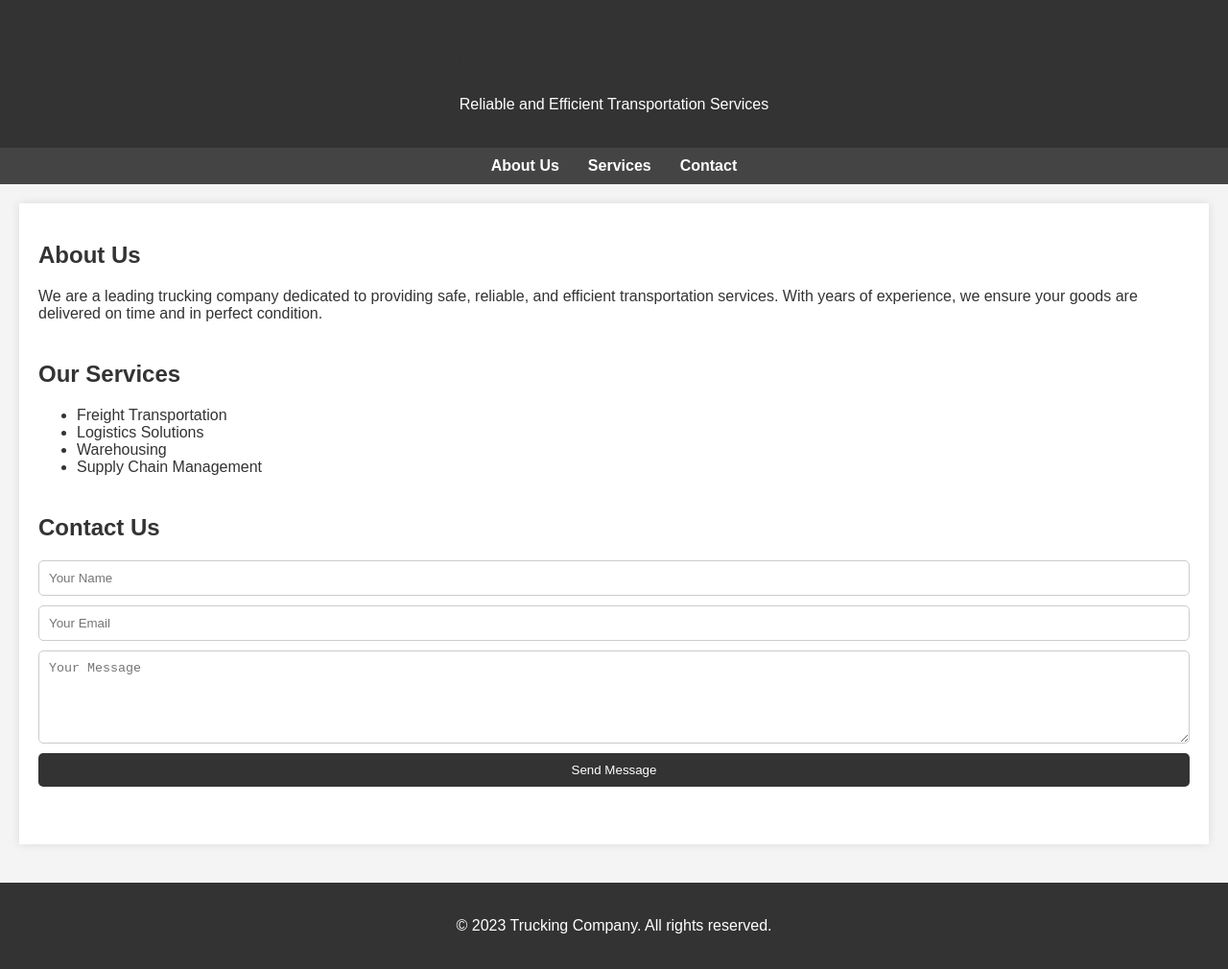
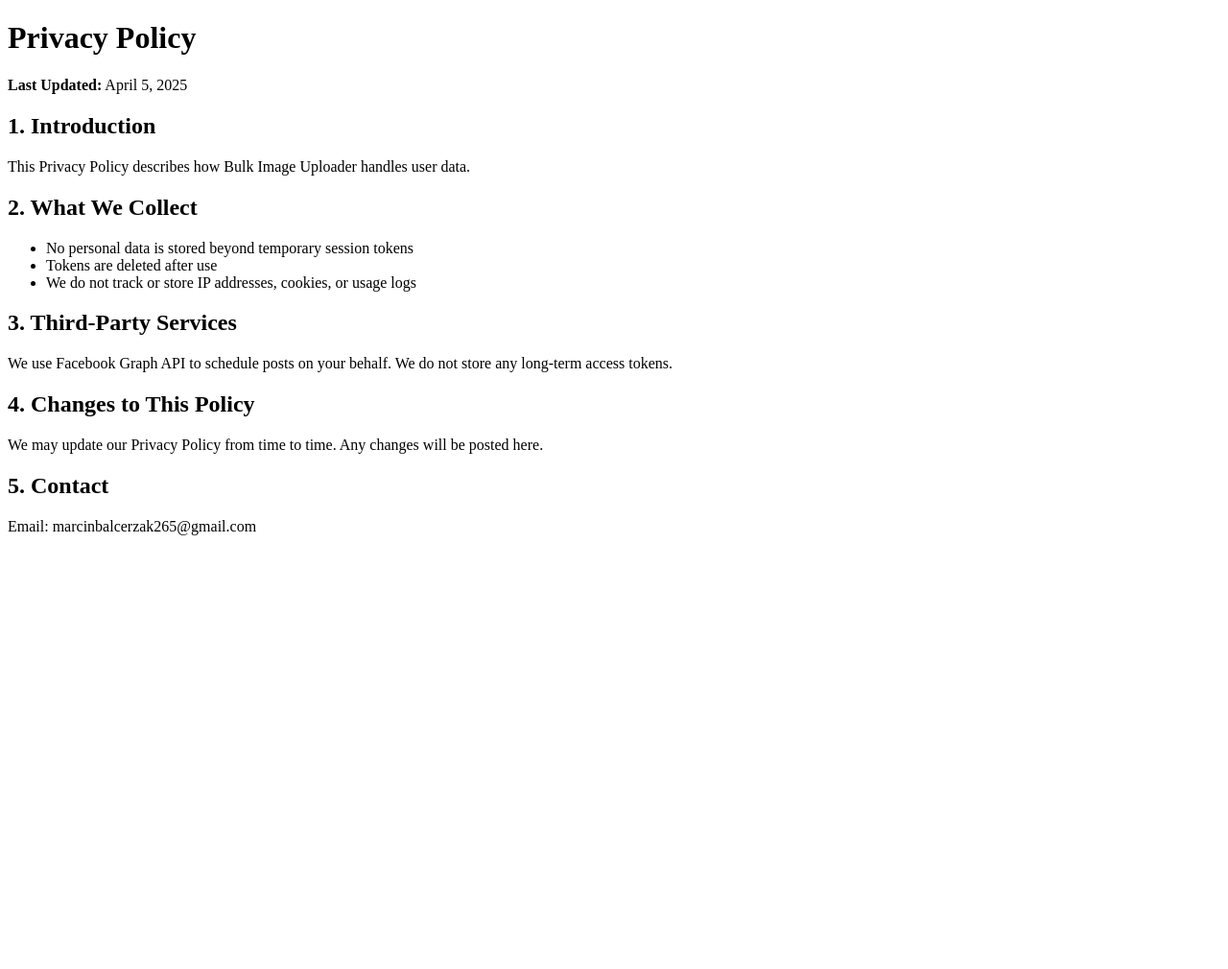
Before and after one commit to gayandisanayaka/DMGI, a plain HTML site: page privacy-policy.html in a window 1280 px wide. Shown: the whole page at 96% size. After the commit the page ends 800 px from the top, so only its background shows below. Drawn offline with Linux system fonts and the light colour scheme.

Commit message:
Update privacy-policy.html

```diff
--- a/privacy-policy.html
+++ b/privacy-policy.html
@@ -2,116 +2,29 @@
 <html lang="en">
 <head>
     <meta charset="UTF-8">
-    <meta name="viewport" content="width=device-width, initial-scale=1.0">
-    <title>Trucking Company</title>
-    <style>
-        body {
-            font-family: Arial, sans-serif;
-            margin: 0;
-            padding: 0;
-            background-color: #f4f4f4;
-            color: #333;
-        }
-        header {
-            background-color: #333;
-            color: #fff;
-            padding: 20px;
-            text-align: center;
-        }
-        nav {
-            display: flex;
-            justify-content: center;
-            background-color: #444;
-            padding: 10px;
-        }
-        nav a {
-            color: #fff;
-            margin: 0 15px;
-            text-decoration: none;
-            font-weight: bold;
-        }
-        nav a:hover {
-            text-decoration: underline;
-        }
-        .container {
-            max-width: 1200px;
-            margin: 20px auto;
-            padding: 20px;
-            background-color: #fff;
-            box-shadow: 0 0 10px rgba(0, 0, 0, 0.1);
-        }
-        h1, h2 {
-            color: #333;
-        }
-        .services, .about, .contact {
-            margin-bottom: 40px;
-        }
-        .contact form {
-            display: flex;
-            flex-direction: column;
-        }
-        .contact input, .contact textarea {
-            margin-bottom: 10px;
-            padding: 10px;
-            border: 1px solid #ccc;
-            border-radius: 5px;
-        }
-        .contact button {
-            padding: 10px;
-            background-color: #333;
-            color: #fff;
-            border: none;
-            border-radius: 5px;
-            cursor: pointer;
-        }
-        .contact button:hover {
-            background-color: #555;
-        }
-        footer {
-            text-align: center;
-            padding: 20px;
-            background-color: #333;
-            color: #fff;
-            margin-top: 40px;
-        }
-    </style>
+    <title>Privacy Policy – DMGI Bulk Image Uploader</title>
 </head>
 <body>
-    <header>
-        <h1>Welcome to Our Trucking Company</h1>
-        <p>Reliable and Efficient Transportation Services</p>
-    </header>
-    <nav>
-        <a href="#about">About Us</a>
-        <a href="#services">Services</a>
-        <a href="#contact">Contact</a>
-    </nav>
-    <div class="container">
-        <section id="about" class="about">
-            <h2>About Us</h2>
-            <p>We are a leading trucking company dedicated to providing safe, reliable, and efficient transportation services. With years of experience, we ensure your goods are delivered on time and in perfect condition.</p>
-        </section>
-        <section id="services" class="services">
-            <h2>Our Services</h2>
-            <ul>
-                <li>Freight Transportation</li>
-                <li>Logistics Solutions</li>
-                <li>Warehousing</li>
-                <li>Supply Chain Management</li>
-            </ul>
-        </section>
-        <section id="contact" class="contact">
-            <h2>Contact Us</h2>
-            <form action="#" method="post">
-                <input type="text" name="name" placeholder="Your Name" required>
-                <input type="email" name="email" placeholder="Your Email" required>
-                <textarea name="message" placeholder="Your Message" rows="5" required></textarea>
-                <button type="submit">Send Message</button>
-            </form>
-        </section>
-    </div>
-    <footer>
-        <p>&copy; 2023 Trucking Company. All rights reserved.</p>
-    </footer>
+    <h1>Privacy Policy</h1>
+    <p><strong>Last Updated:</strong> April 5, 2025</p>
+
+    <h2>1. Introduction</h2>
+    <p>This Privacy Policy describes how Bulk Image Uploader handles user data.</p>
+
+    <h2>2. What We Collect</h2>
+    <ul>
+        <li>No personal data is stored beyond temporary session tokens</li>
+        <li>Tokens are deleted after use</li>
+        <li>We do not track or store IP addresses, cookies, or usage logs</li>
+    </ul>
+
+    <h2>3. Third-Party Services</h2>
+    <p>We use Facebook Graph API to schedule posts on your behalf. We do not store any long-term access tokens.</p>
+
+    <h2>4. Changes to This Policy</h2>
+    <p>We may update our Privacy Policy from time to time. Any changes will be posted here.</p>
+
+    <h2>5. Contact</h2>
+    <p>Email: marcinbalcerzak265@gmail.com</p>
 </body>
 </html>
```
